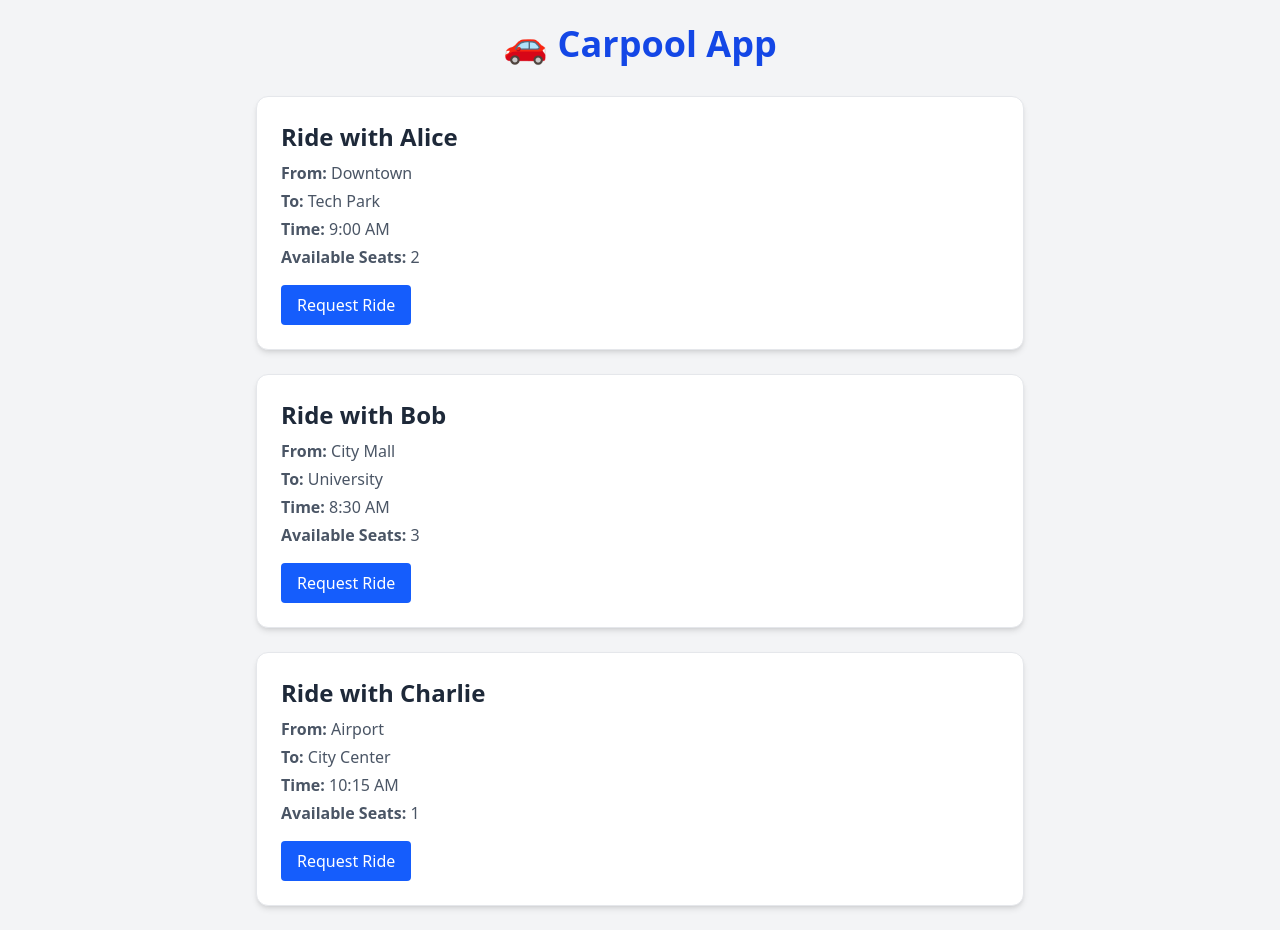
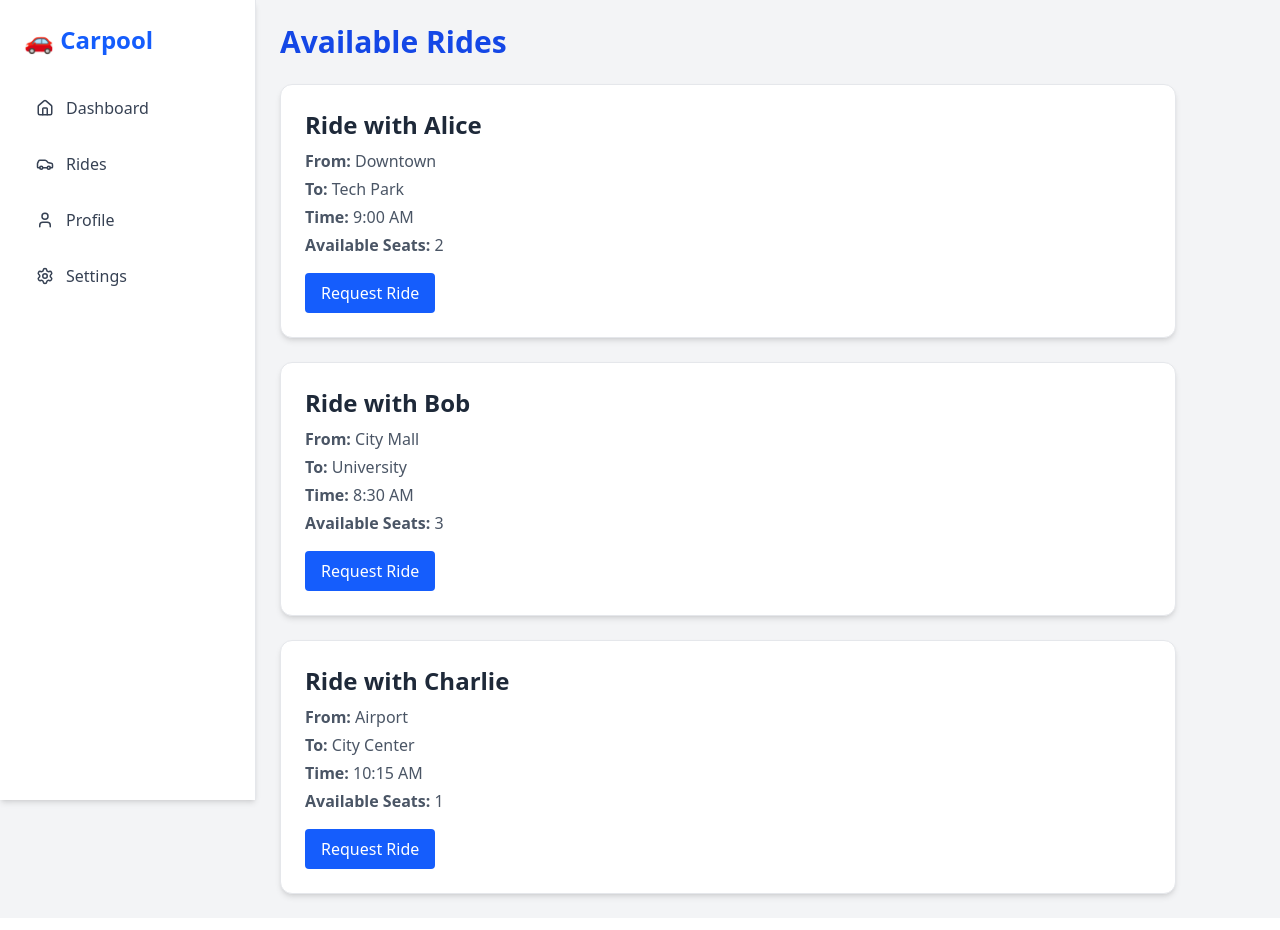
Before and after one commit to 4Saken-op/Test-repo, a React (Vite) app: page /settings in a window 1280 px wide. Built offline with nearby package versions, Linux system fonts and the light colour scheme.

Commit message:
Created Sidebar

```diff
--- a/package.json
+++ b/package.json
@@ -10,6 +10,7 @@
     "preview": "vite preview"
   },
   "dependencies": {
+    "lucide-react": "^0.522.0",
     "react": "^19.1.0",
     "react-dom": "^19.1.0"
   },
--- a/src/App.tsx
+++ b/src/App.tsx
@@ -1,5 +1,6 @@
-import RideCard, { type Ride } from "./components/RideCard";
-
+import type { Ride } from "./components/RideCard";
+import RideCard from "./components/RideCard";
+import Sidebar from "./components/Sidebar";
 const rides: Ride[] = [
   {
     id: 1,
@@ -29,16 +30,19 @@ const rides: Ride[] = [
 
 export default function App() {
   return (
-    <div className="min-h-screen bg-gray-100 p-6 font-sans">
-      <h1 className="text-4xl font-bold text-center text-blue-700 mb-8">
-        🚗 Carpool App
-      </h1>
+    <div className="flex min-h-screen bg-gray-100">
+      <Sidebar />
+      <main className="flex-1 p-6 overflow-auto">
+        <h1 className="text-3xl font-bold text-blue-700 mb-6">
+          Available Rides
+        </h1>
 
-      <div className="max-w-3xl mx-auto grid gap-6">
-        {rides.map((ride) => (
-          <RideCard key={ride.id} ride={ride} />
-        ))}
-      </div>
+        <div className="grid gap-6 max-w-4xl">
+          {rides.map((ride) => (
+            <RideCard key={ride.id} ride={ride} />
+          ))}
+        </div>
+      </main>
     </div>
   );
 }
--- /dev/null
+++ b/src/components/Sidebar.tsx
@@ -0,0 +1,29 @@
+import { Home, Car, User, Settings } from "lucide-react";
+
+const menuItems = [
+  { label: "Dashboard", icon: <Home size={18} />, path: "/" },
+  { label: "Rides", icon: <Car size={18} />, path: "/rides" },
+  { label: "Profile", icon: <User size={18} />, path: "/profile" },
+  { label: "Settings", icon: <Settings size={18} />, path: "/settings" },
+];
+
+export default function Sidebar() {
+  return (
+    <aside className="h-screen w-64 bg-white shadow-md border-r border-gray-200 p-6">
+      <h2 className="text-2xl font-bold text-blue-600 mb-8">🚗 Carpool</h2>
+
+      <nav className="space-y-4">
+        {menuItems.map((item) => (
+          <a
+            key={item.label}
+            href={item.path}
+            className="flex items-center gap-3 text-gray-700 hover:bg-gray-100 px-3 py-2 rounded-md transition"
+          >
+            {item.icon}
+            <span className="text-md font-medium">{item.label}</span>
+          </a>
+        ))}
+      </nav>
+    </aside>
+  );
+}
```
Also changed, not shown: 1 other file (tests, documents, lock files or other folders).
